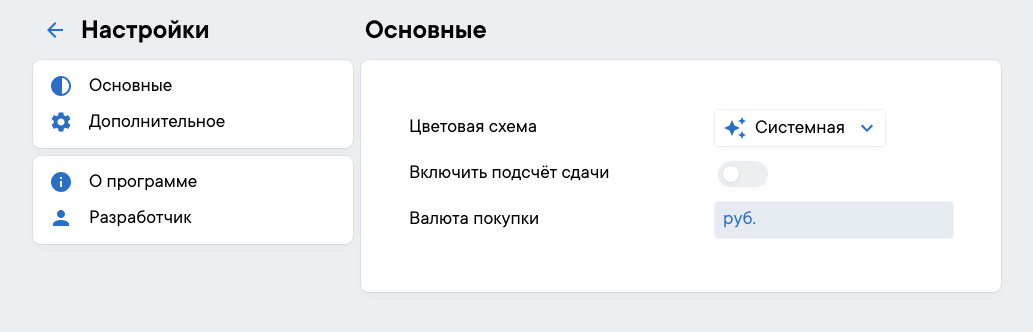
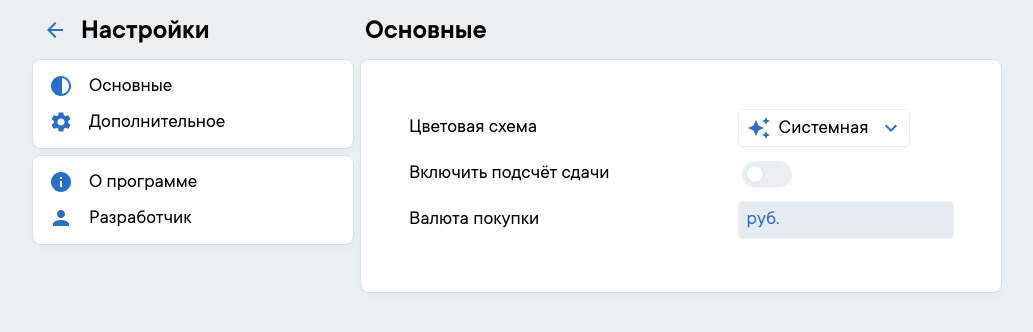
Before and after one commit to miuruwa/cartify, a React (Create React App) app: page /cart-calc/settings in a window 1280 px wide. Shown: the top 332 px of the page, without its empty margins (103-1136 px from the left). Built offline with nearby package versions, Linux system fonts and the light colour scheme.

Commit message:
Update stylesheet.scss

```diff
--- a/src/@web-cross-ui/forms/scss/stylesheet.scss
+++ b/src/@web-cross-ui/forms/scss/stylesheet.scss
@@ -451,11 +451,12 @@
         --x-field-icon-width: var(--x-field-icon-height);
         --x-field-clear-width: var(--x-field-icon-height);
         height: var(--x-field-icon-height);
+        width: 100%;
 
         display: grid;
 
         &.with-icon {
-            grid-template-columns: var(--x-field-icon-width) calc(100% - var(--x-field-icon-width)*2); //  var(--x-field-icon-width)
+            grid-template-columns: var(--x-field-icon-width) 1fr; //  var(--x-field-icon-width)
         }
 
         &:not(.with-icon) {
@@ -500,24 +501,6 @@
             padding-left: 4px;
         }
 
-        &:not(.blocked) {
-            cursor: text;
-
-            .x-field-input {
-                &[contenteditable=true]:empty:before{
-                    pointer-events: none;
-                }
-            }
-        }
-
-        &.blocked {
-            cursor: grab;
-
-            .x-field-input {
-                opacity: 0.5;
-            }
-        }
-
         .x-field-input {
             outline: none;
             border: none;
@@ -525,6 +508,7 @@
             font-size: inherit!important;
             background: none!important;
             color: var(--x-field-text)!important;
+            min-width: 32px;
             height: calc(var(--x-field-icon-height) - 2)!important;
             padding: 1 $point;
             flex: 1 1 auto;
```
